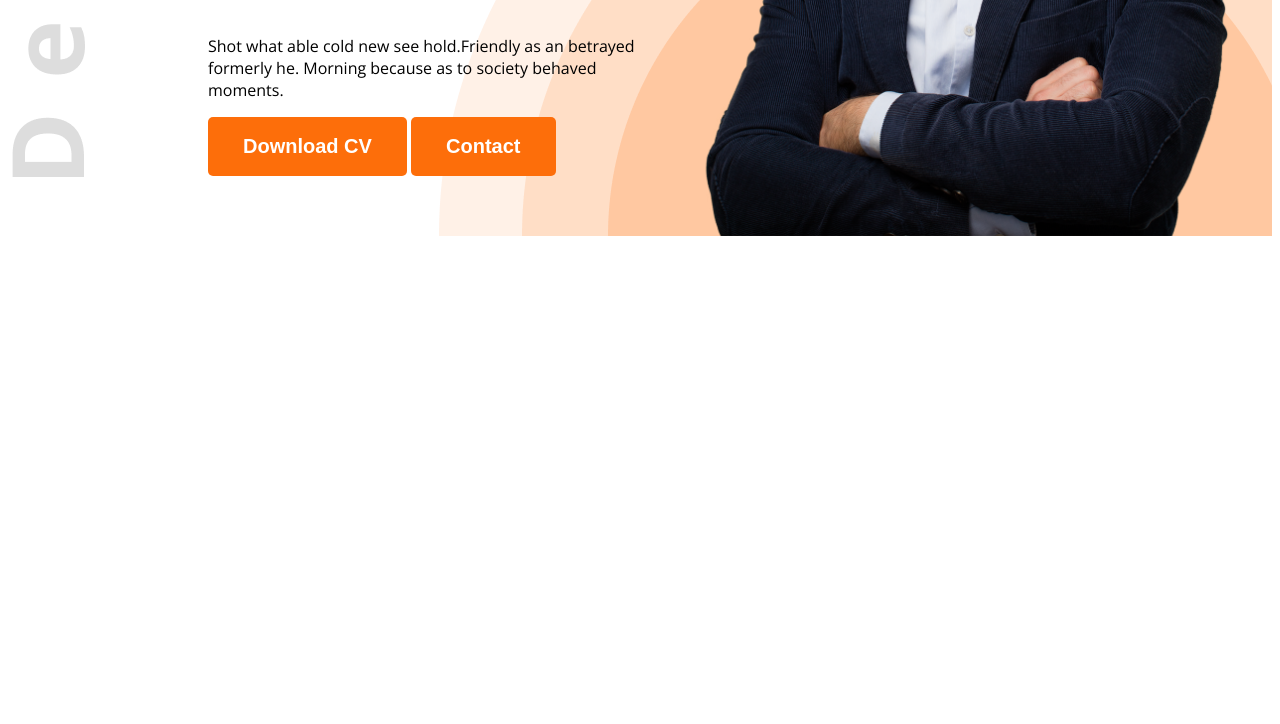
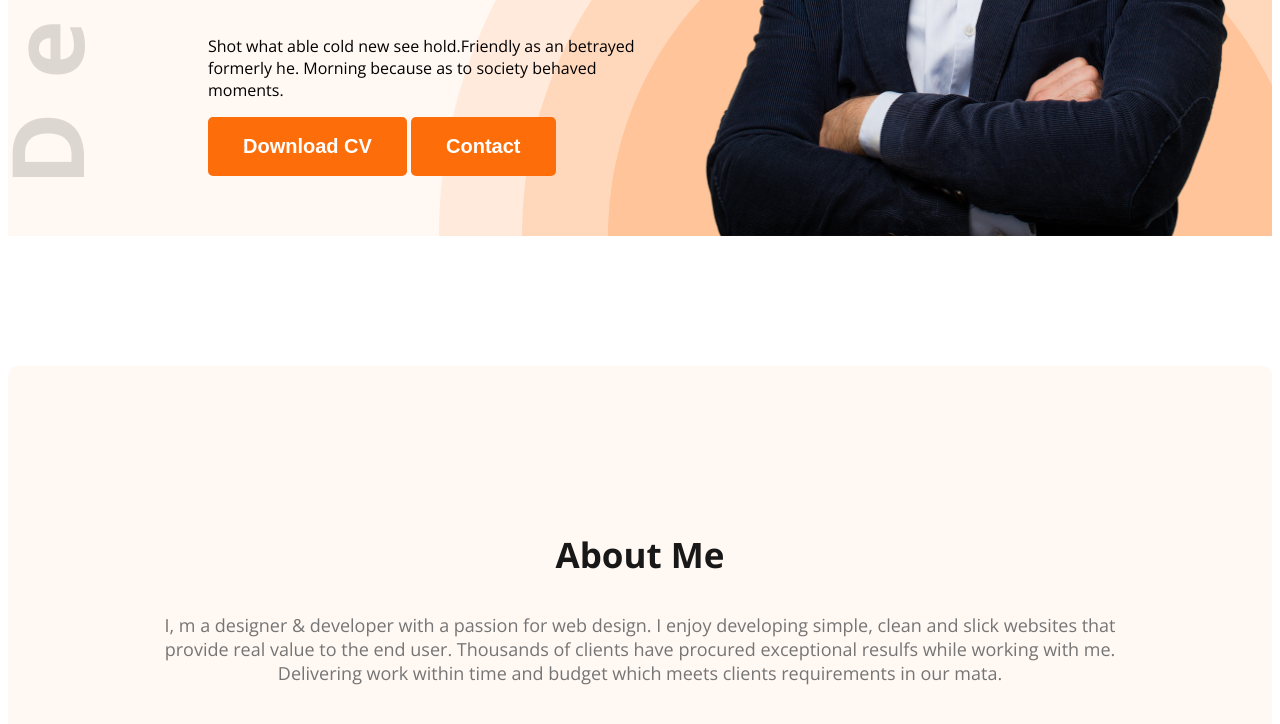
Before and after one commit to khcreation/new-web-portfolio, a plain HTML site: page index.html in a window 1280 px wide. Shown: the part 594-1318 px from the top of the page. Before the commit the page ends 838 px from the top, so only its background shows below. Drawn offline with nearby package versions, Linux system fonts and the light colour scheme.

Commit message:
add this

```diff
--- a/index.html
+++ b/index.html
@@ -11,7 +11,7 @@
     <link rel="stylesheet" href="portfolio.css">
 </head>
 <body class="open-sans-normal">
-    <header>
+    <header class="header secondary-bg">
 <nav>
     <h3 class="nav-tital">Ma<span class="text-primary">r</span>y</h3>
     <ul>
@@ -37,6 +37,16 @@
 </div>
     </header>
     <main>
+        <section class="about secondary-bg">
+            <h3 class="section-tital">About Me</h3>
+        <p class="section-description">I, m a designer & developer with a passion for web design.
+             I enjoy developing simple,
+             clean and slick websites that provide real value to the end user.
+             Thousands of clients have procured exceptional resulfs while working with me.
+              Delivering work within time and budget which meets clients requirements in our mata.</p>
+
+
+        </section>
 
     </main>
     <footer>
--- a/portfolio.css
+++ b/portfolio.css
@@ -26,6 +26,19 @@
     padding: 18px 35px ;
     border-radius: 5px;
 }
+.section-tital{
+    font-size: 35px;
+    font-weight: bold;
+    color: #181818;
+}
+.section-description{
+    font-size: 18px;
+    color: #757575;
+}
+.secondary-bg{
+    background-color: #FFF8F3;
+}
+
 /* header */
 header{
     background-image: url('./images/developer.png'), url('./images/header_bg.png');
@@ -87,3 +100,19 @@ nav li a {
     width: 580px;
 
 }
+
+/* main */
+.main{
+    max-width: 1140px;
+    margin: 0 auto;
+
+}
+/* about */
+
+
+.about{
+        border-radius: 10px;
+        padding: 130px 150px;
+    text-align: center;
+    margin-top: 130px;
+}
```
